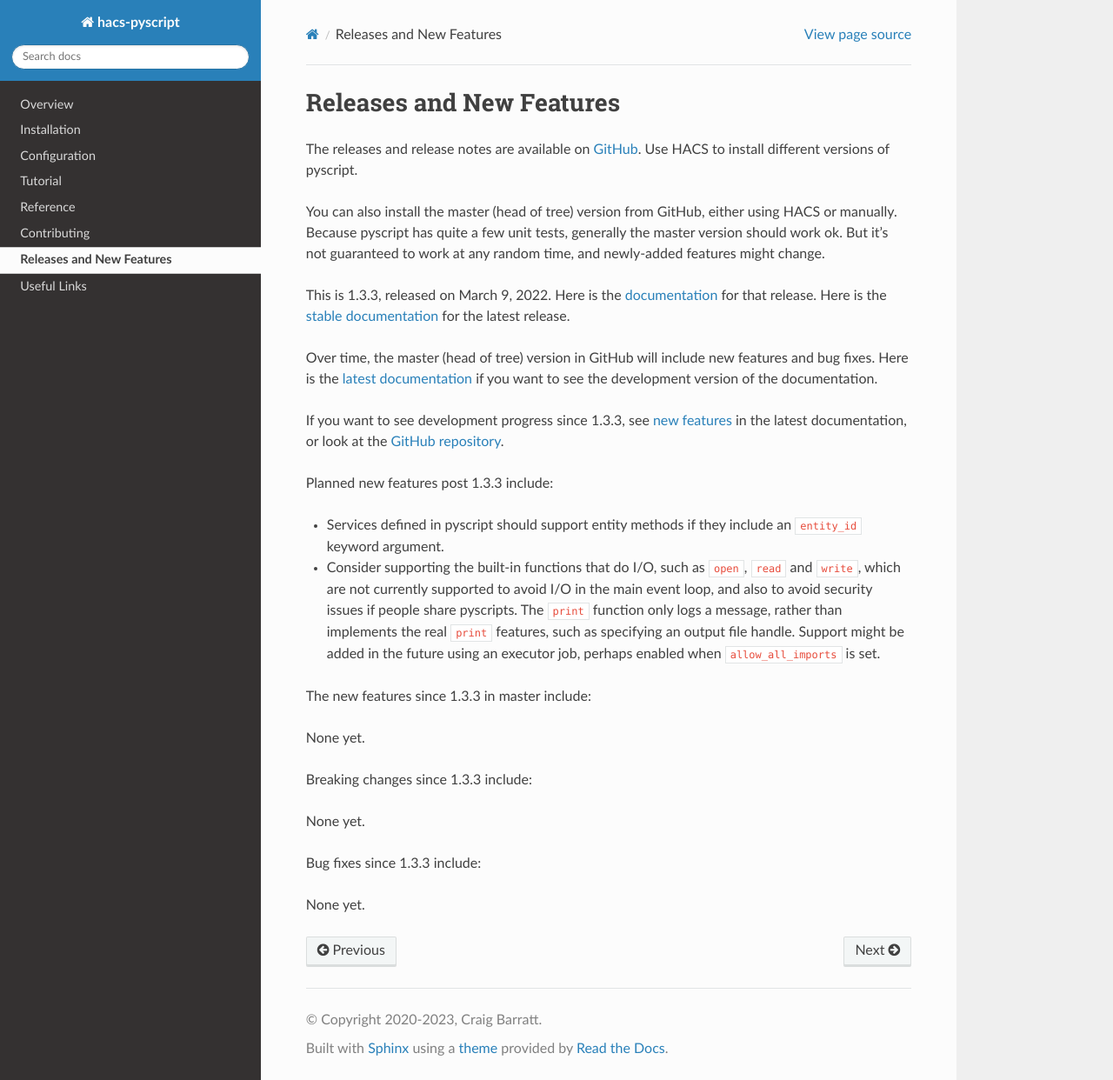
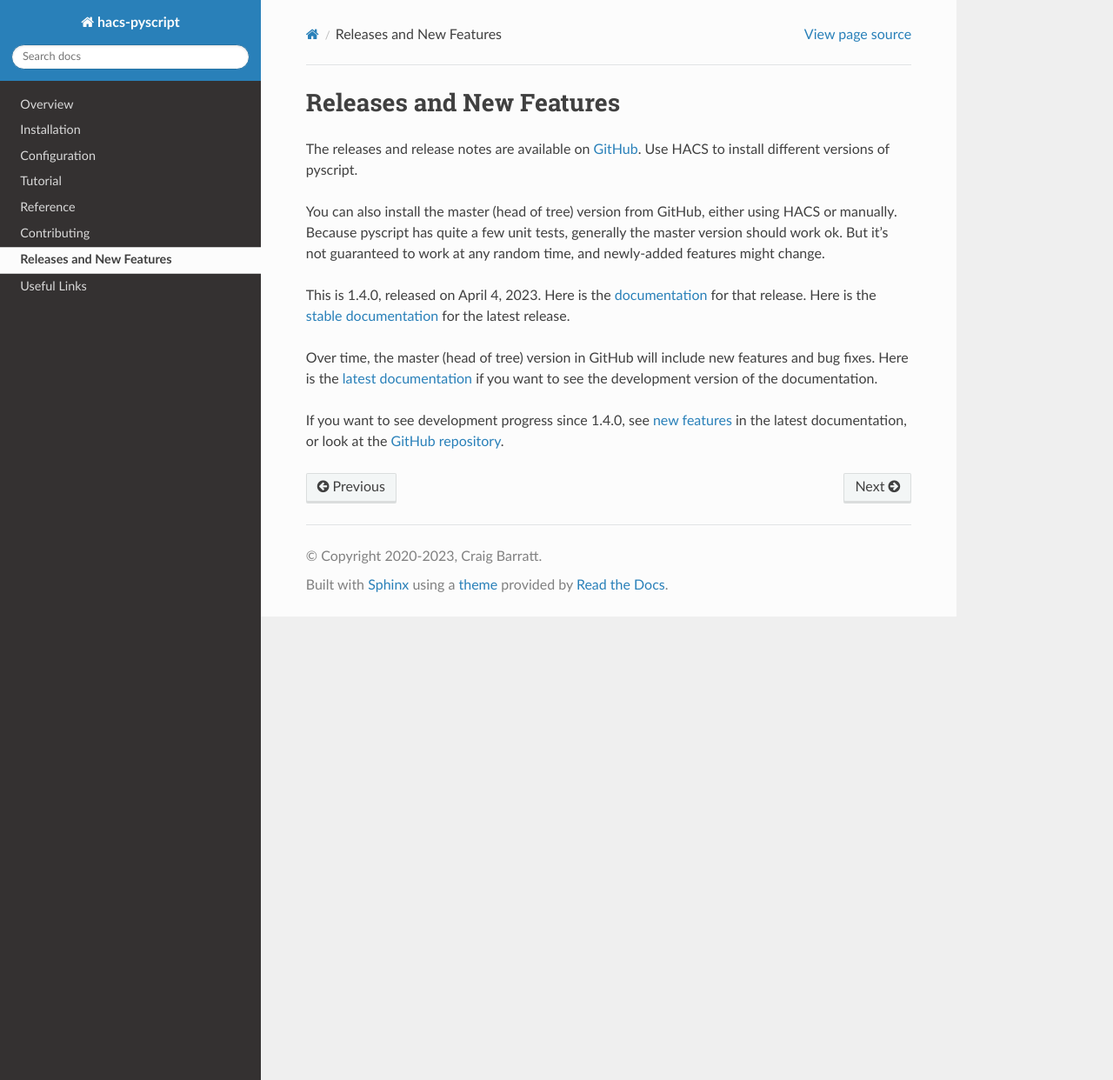
Before and after one commit to custom-components/pyscript, a Sphinx documentation site: the page built from docs/new_features.rst, in a window 1280 px wide and 1242 px high. Shown: the whole window at 87% size. Built offline with Sphinx 7.4.7 and the Read the Docs theme 2.0.0, drawn with Linux system fonts in a browser that asks for light colours.

```diff
--- a/docs/conf.py
+++ b/docs/conf.py
@@ -23,7 +23,7 @@ copyright = '2020-2023, Craig Barratt'
 author = 'Craig Barratt'
 
 # The full version, including alpha/beta/rc tags
-release = '1.3.3'
+release = '1.4.0'
 
 master_doc = 'index'
 
--- a/docs/new_features.rst
+++ b/docs/new_features.rst
@@ -8,8 +8,8 @@ You can also install the master (head of tree) version from GitHub, either using
 Because pyscript has quite a few unit tests, generally the master version should work ok. But it's not
 guaranteed to work at any random time, and newly-added features might change.
 
-This is 1.3.3, released on March 9, 2022.  Here is the `documentation
-<https://hacs-pyscript.readthedocs.io/en/1.3.3>`__ for that release.  Here is the
+This is 1.4.0, released on April 4, 2023.  Here is the `documentation
+<https://hacs-pyscript.readthedocs.io/en/1.4.0>`__ for that release.  Here is the
 `stable documentation <https://hacs-pyscript.readthedocs.io/en/stable>`__ for
 the latest release.
 
@@ -17,27 +17,6 @@ Over time, the master (head of tree) version in GitHub will include new features
 Here is the `latest documentation <https://hacs-pyscript.readthedocs.io/en/latest>`__ if you want
 to see the development version of the documentation.
 
-If you want to see development progress since 1.3.3, see
+If you want to see development progress since 1.4.0, see
 `new features <https://hacs-pyscript.readthedocs.io/en/latest/new_features.html>`__ in the latest
 documentation, or look at the `GitHub repository <https://github.com/custom-components/pyscript>`__.
-
-Planned new features post 1.3.3 include:
-
-- Services defined in pyscript should support entity methods if they include an ``entity_id`` keyword argument.
-- Consider supporting the built-in functions that do I/O, such as ``open``, ``read`` and ``write``, which
-  are not currently supported to avoid I/O in the main event loop, and also to avoid security issues if people
-  share pyscripts. The ``print`` function only logs a message, rather than implements the real ``print`` features,
-  such as specifying an output file handle. Support might be added in the future using an executor job, perhaps
-  enabled when ``allow_all_imports`` is set.
-
-The new features since 1.3.3 in master include:
-
-None yet.
-
-Breaking changes since 1.3.3 include:
-
-None yet.
-
-Bug fixes since 1.3.3 include:
-
-None yet.
```
